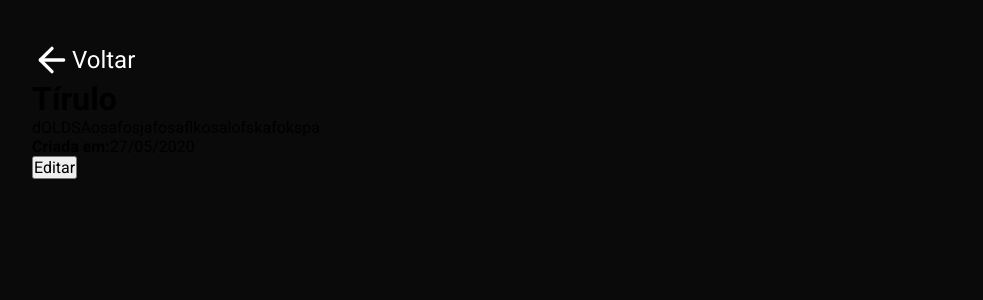
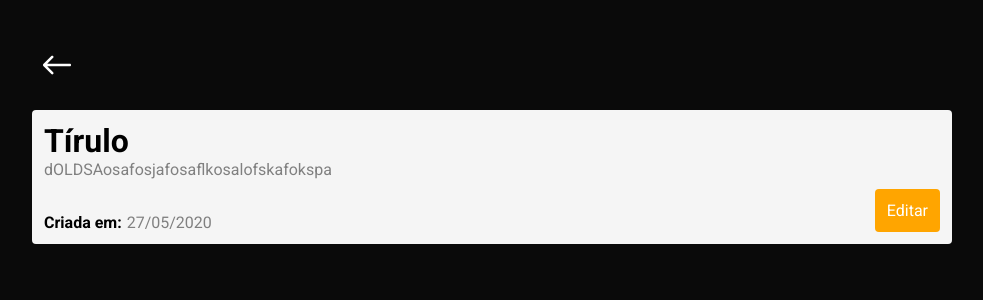
Before and after one commit to guivictorr/tasks-app, a React (Create React App) app in the folder frontend/: page /task/1 in a window 1280 px wide. Shown: the top 300 px of the page, without its empty margins (148-1131 px from the left). Built offline with nearby package versions, Linux system fonts and the light colour scheme.

Commit message:
Estilizaçao da pagina de tarefa

```diff
--- a/frontend/src/pages/Task/index.tsx
+++ b/frontend/src/pages/Task/index.tsx
@@ -1,5 +1,5 @@
 import React from 'react';
-import { FiArrowLeft } from 'react-icons/fi'
+import { IoIosArrowRoundBack } from 'react-icons/io'
 import { useParams } from 'react-router-dom';
 
 import { Container } from './styles';
@@ -15,7 +15,7 @@ const Task: React.FC = () => {
     <Container>
       <header>
         <button>
-          <FiArrowLeft color="#fff" size={40}/>
+          <IoIosArrowRoundBack color="#fff" size={50}/>
           <p>Voltar</p>
         </button>
       </header>
--- a/frontend/src/pages/Task/styles.ts
+++ b/frontend/src/pages/Task/styles.ts
@@ -1,7 +1,10 @@
 import styled from 'styled-components';
 
 export const Container = styled.div`
+  margin: 0 auto;
   header{
+    margin-bottom: 20px;
+
     button {
       display:flex;
       align-items:center;
@@ -9,8 +12,65 @@ export const Container = styled.div`
       color: #fff;
       border: none;
 
+      &:hover{
+        svg{
+          transform: translateX(-5px);
+        }
+        p{
+          transform: translateX(5px);
+          opacity: 1;
+        }
+      }
+
       p {
         font-size: 24px;
+        opacity: 0;
+        transition: all 0.2s ease;
+      }
+
+      svg{
+        transition: all 0.2s ease;
+      }
+    }
+  }
+
+  main {
+    background-color: #f5f5f5;
+    flex: 1;
+    border-radius: 4px;
+    padding: 12px;
+
+    p {
+      font-size: 16px;
+      color: gray;
+
+      strong {
+        color: black;
+        margin-right: 5px;
+      }
+    }
+  }
+
+  footer {
+    display:flex;
+    margin-top: 10px;
+    justify-content:space-between;
+    align-items:center;
+
+    p {
+      align-self: flex-end;
+    }
+
+    button {
+      background-color: orange;
+      color: white;
+      border:none;
+      padding: 12px;
+      border-radius: 4px;
+      transition: opacity 0.2s ease;
+
+      &:hover{
+        opacity: 0.8;
       }
     }
   }
```
